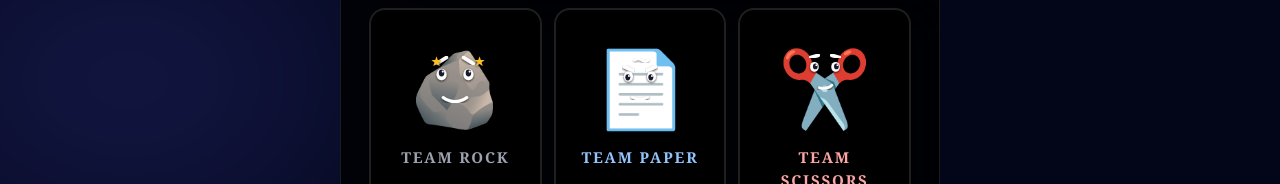
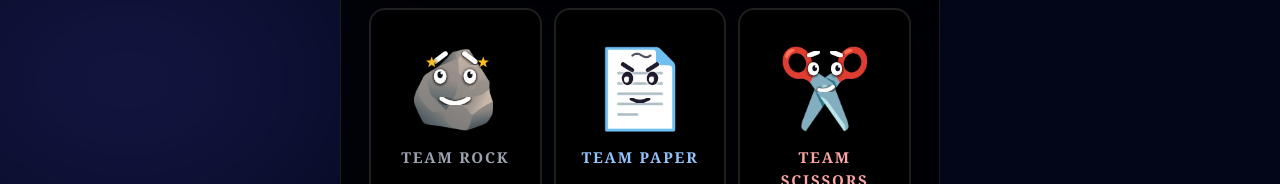
Before and after one commit to Philoso4er/Rock-Paper-Scissors, a React (Vite) app: page / in a window 1280 px wide. Shown: the top 184 px of the page. Built offline with nearby package versions, Linux system fonts and the light colour scheme.

Commit message:
Refactor MoodFace for better expression handling
Refactor MoodFace component to improve expression overlay and styling.

```diff
--- a/src/components/MoodFace.tsx
+++ b/src/components/MoodFace.tsx
@@ -8,97 +8,80 @@ interface MoodFaceProps {
   className?: string;
 }
 
-// Eye & expression overlay drawn on top of the actual emoji
-const ExpressionOverlay: React.FC<{
-  mood: MoodState;
-  size: number;
-  type: EmojiType;
-}> = ({ mood, size, type }) => {
+const ExpressionOverlay: React.FC<{ mood: MoodState; size: number; type: EmojiType }> = ({ mood, size, type }) => {
   const s  = size;
   const cx = s / 2;
 
-  // Each type has a different "face zone" — where the eyes/mouth sit
-  // based on where the natural face area of the emoji would be
-  const faceZone: Record<EmojiType, { eyeY: number; mouthY: number; spread: number; scale: number }> = {
-    rock:     { eyeY: s * 0.38, mouthY: s * 0.62, spread: s * 0.14, scale: 1    },
-    paper:    { eyeY: s * 0.40, mouthY: s * 0.62, spread: s * 0.12, scale: 0.9  },
-    scissors: { eyeY: s * 0.30, mouthY: s * 0.50, spread: s * 0.11, scale: 0.85 },
-  };
+  // Face zones tuned per emoji — where the "face" lives on each icon
+  const zone = {
+    rock:     { eyeY: s * 0.40, mouthY: s * 0.63, spread: s * 0.155, scale: 1.0  },
+    paper:    { eyeY: s * 0.42, mouthY: s * 0.64, spread: s * 0.130, scale: 0.95 },
+    scissors: { eyeY: s * 0.32, mouthY: s * 0.52, spread: s * 0.120, scale: 0.90 },
+  }[type];
 
-  const zone   = faceZone[type];
-  const eyeY   = zone.eyeY;
-  const mouthY = zone.mouthY;
-  const spread = zone.spread;
-  const er     = s * 0.052 * zone.scale; // eye radius
-  const pw     = s * 0.048 * zone.scale; // pupil radius
-  const mw     = spread * 0.88;           // mouth half-width
-  const bw     = spread * 0.72;           // brow half-width
-  const browY  = eyeY - er * 2.2;
+  const { eyeY, mouthY, spread, scale } = zone;
 
-  // Pupil offset direction per mood
-  const pupilOffset: Record<MoodState, { dx: number; dy: number }> = {
-    dominant:  { dx:  0,           dy: -er * 0.3 },
-    confident: { dx:  er * 0.2,    dy: -er * 0.1 },
-    neutral:   { dx:  0,           dy:  0         },
-    worried:   { dx: -er * 0.15,   dy:  er * 0.2  },
-    desperate: { dx:  0,           dy:  er * 0.35 },
-  };
-  const pd = pupilOffset[mood];
+  // Stroke colors — dark outline for light emojis, light for dark
+  // paper is light/white so needs DARK strokes; rock & scissors are darker so use light
+  const strokeColor  = type === 'paper' ? '#1a1a2e' : '#ffffff';
+  const outlineColor = type === 'paper' ? 'rgba(255,255,255,0.9)' : 'rgba(0,0,0,0.85)';
 
-  // Brow inner vertical shift per mood (- = up = angry, + = down = sad)
-  const browShift: Record<MoodState, { lInner: number; rInner: number }> = {
-    dominant:  { lInner: -er * 1.2, rInner: -er * 1.2 }, // angry V
-    confident: { lInner: -er * 0.5, rInner: -er * 0.5 }, // slight anger
+  const er  = s * 0.064 * scale;  // eye radius — bigger than before
+  const pw  = s * 0.044 * scale;  // pupil
+  const mw  = spread * 0.9;
+  const bw  = spread * 0.68;
+  const sw  = s * 0.044;          // stroke width — thicker
+  const bsw = s * 0.048;          // brow stroke width
+  const browY = eyeY - er * 2.4;
+  const lx  = cx - spread;
+  const rx  = cx + spread;
+
+  // Pupil direction
+  const pd = {
+    dominant:  { dx:  0,           dy: -er * 0.25 },
+    confident: { dx:  er * 0.22,   dy: -er * 0.1  },
+    neutral:   { dx:  0,           dy:  0          },
+    worried:   { dx: -er * 0.18,   dy:  er * 0.22  },
+    desperate: { dx:  0,           dy:  er * 0.3   },
+  }[mood];
+
+  // Brow tilt — inner corner shift
+  const bs = {
+    dominant:  { lInner: -er * 1.3, rInner: -er * 1.3 },
+    confident: { lInner: -er * 0.6, rInner: -er * 0.6 },
     neutral:   { lInner:  0,         rInner:  0         },
-    worried:   { lInner:  er * 0.9,  rInner:  er * 0.9  }, // sad /\
-    desperate: { lInner:  er * 1.4,  rInner:  er * 1.4  }, // very sad
-  };
-  const bs = browShift[mood];
+    worried:   { lInner:  er * 1.0,  rInner:  er * 1.0  },
+    desperate: { lInner:  er * 1.5,  rInner:  er * 1.5  },
+  }[mood];
 
   // Mouth shapes
-  const mouths: Record<MoodState, React.ReactNode> = {
+  const mouth = {
     dominant: (
-      // Big evil grin
-      <path
-        d={`M ${cx - mw} ${mouthY} Q ${cx} ${mouthY + mw * 0.7} ${cx + mw} ${mouthY}`}
-        stroke="white" strokeWidth={s * 0.032} fill="none"
-        strokeLinecap="round" filter="url(#shadow)"
-      />
+      <path d={`M ${cx-mw} ${mouthY} Q ${cx} ${mouthY + mw*0.72} ${cx+mw} ${mouthY}`}
+        stroke={strokeColor} strokeWidth={sw} fill="none" strokeLinecap="round"/>
     ),
     confident: (
-      // Smirk — one side lifted
-      <path
-        d={`M ${cx - mw * 0.6} ${mouthY + er * 0.4} Q ${cx + mw * 0.2} ${mouthY + mw * 0.45} ${cx + mw * 0.75} ${mouthY - er * 0.2}`}
-        stroke="white" strokeWidth={s * 0.028} fill="none"
-        strokeLinecap="round" filter="url(#shadow)"
-      />
+      <path d={`M ${cx-mw*0.55} ${mouthY+er*0.35} Q ${cx+mw*0.18} ${mouthY+mw*0.42} ${cx+mw*0.78} ${mouthY-er*0.22}`}
+        stroke={strokeColor} strokeWidth={sw*0.85} fill="none" strokeLinecap="round"/>
     ),
     neutral: (
-      <line
-        x1={cx - mw * 0.65} y1={mouthY} x2={cx + mw * 0.65} y2={mouthY}
-        stroke="white" strokeWidth={s * 0.026} strokeLinecap="round" filter="url(#shadow)"
-      />
+      <line x1={cx-mw*0.68} y1={mouthY} x2={cx+mw*0.68} y2={mouthY}
+        stroke={strokeColor} strokeWidth={sw*0.8} strokeLinecap="round"/>
     ),
     worried: (
-      // Slight frown
-      <path
-        d={`M ${cx - mw * 0.75} ${mouthY - er * 0.1} Q ${cx} ${mouthY + mw * 0.38} ${cx + mw * 0.75} ${mouthY - er * 0.1}`}
-        stroke="white" strokeWidth={s * 0.028} fill="none"
-        strokeLinecap="round" filter="url(#shadow)"
-      />
+      <path d={`M ${cx-mw*0.78} ${mouthY-er*0.1} Q ${cx} ${mouthY+mw*0.4} ${cx+mw*0.78} ${mouthY-er*0.1}`}
+        stroke={strokeColor} strokeWidth={sw*0.85} fill="none" strokeLinecap="round"/>
     ),
     desperate: (
-      // Wide open frown
-      <path
-        d={`M ${cx - mw} ${mouthY + er * 0.2} Q ${cx} ${mouthY - mw * 0.55} ${cx + mw} ${mouthY + er * 0.2}`}
-        stroke="white" strokeWidth={s * 0.032} fill="none"
-        strokeLinecap="round" filter="url(#shadow)"
-      />
+      <path d={`M ${cx-mw} ${mouthY+er*0.25} Q ${cx} ${mouthY-mw*0.52} ${cx+mw} ${mouthY+er*0.25}`}
+        stroke={strokeColor} strokeWidth={sw} fill="none" strokeLinecap="round"/>
     ),
-  };
+  }[mood];
 
-  const lx = cx - spread;
-  const rx = cx + spread;
+  // Eye fill: white sclera for dark emojis, dark sclera for paper
+  const scleraFill = type === 'paper' ? '#1a1a2e' : '#ffffff';
+  const pupilFill  = type === 'paper' ? '#ffffff' : '#0f0f1a';
+  const shineFill  = type === 'paper' ? 'rgba(255,255,255,0.5)' : 'rgba(255,255,255,0.95)';
 
   return (
     <svg
@@ -108,73 +91,77 @@ const ExpressionOverlay: React.FC<{
       style={{ position: 'absolute', inset: 0, pointerEvents: 'none' }}
     >
       <defs>
-        <filter id="shadow" x="-20%" y="-20%" width="140%" height="140%">
-          <feDropShadow dx="0" dy="1" stdDeviation="1" floodColor="rgba(0,0,0,0.8)" floodOpacity="1"/>
+        {/* Double shadow for max readability on any bg */}
+        <filter id={`shadow-${type}`} x="-30%" y="-30%" width="160%" height="160%">
+          <feDropShadow dx="0" dy="0" stdDeviation="1.5" floodColor={outlineColor} floodOpacity="1"/>
+          <feDropShadow dx="0" dy="1" stdDeviation="0.8" floodColor={outlineColor} floodOpacity="0.8"/>
         </filter>
       </defs>
 
-      {/* LEFT eyebrow */}
+      {/* ── LEFT brow ── */}
       <line
-        x1={lx - bw * 0.5} y1={browY}
-        x2={lx + bw * 0.5} y2={browY + bs.lInner}
-        stroke="white" strokeWidth={s * 0.038} strokeLinecap="round"
-        filter="url(#shadow)"
+        x1={lx - bw*0.52} y1={browY}
+        x2={lx + bw*0.52} y2={browY + bs.lInner}
+        stroke={strokeColor} strokeWidth={bsw} strokeLinecap="round"
+        filter={`url(#shadow-${type})`}
       />
-      {/* RIGHT eyebrow */}
+      {/* ── RIGHT brow ── */}
       <line
-        x1={rx - bw * 0.5} y1={browY + bs.rInner}
-        x2={rx + bw * 0.5} y2={browY}
-        stroke="white" strokeWidth={s * 0.038} strokeLinecap="round"
-        filter="url(#shadow)"
+        x1={rx - bw*0.52} y1={browY + bs.rInner}
+        x2={rx + bw*0.52} y2={browY}
+        stroke={strokeColor} strokeWidth={bsw} strokeLinecap="round"
+        filter={`url(#shadow-${type})`}
       />
 
-      {/* LEFT eye white */}
-      <ellipse cx={lx} cy={eyeY} rx={er} ry={er * 1.15} fill="white" filter="url(#shadow)"/>
-      {/* LEFT pupil */}
-      <ellipse cx={lx + pd.dx} cy={eyeY + pd.dy} rx={pw * 0.6} ry={pw * 0.75} fill="#1a1a2e"/>
-      {/* LEFT shine */}
-      <circle cx={lx + pd.dx + er * 0.25} cy={eyeY + pd.dy - er * 0.28} r={er * 0.22} fill="white"/>
+      {/* ── LEFT eye ── */}
+      <ellipse cx={lx} cy={eyeY} rx={er} ry={er*1.18}
+        fill={scleraFill} filter={`url(#shadow-${type})`}/>
+      <ellipse cx={lx+pd.dx} cy={eyeY+pd.dy} rx={pw*0.62} ry={pw*0.78} fill={pupilFill}/>
+      <circle  cx={lx+pd.dx+er*0.26} cy={eyeY+pd.dy-er*0.3} r={er*0.22} fill={shineFill}/>
 
-      {/* RIGHT eye white */}
-      <ellipse cx={rx} cy={eyeY} rx={er} ry={er * 1.15} fill="white" filter="url(#shadow)"/>
-      {/* RIGHT pupil */}
-      <ellipse cx={rx + pd.dx} cy={eyeY + pd.dy} rx={pw * 0.6} ry={pw * 0.75} fill="#1a1a2e"/>
-      {/* RIGHT shine */}
-      <circle cx={rx + pd.dx + er * 0.25} cy={eyeY + pd.dy - er * 0.28} r={er * 0.22} fill="white"/>
+      {/* ── RIGHT eye ── */}
+      <ellipse cx={rx} cy={eyeY} rx={er} ry={er*1.18}
+        fill={scleraFill} filter={`url(#shadow-${type})`}/>
+      <ellipse cx={rx+pd.dx} cy={eyeY+pd.dy} rx={pw*0.62} ry={pw*0.78} fill={pupilFill}/>
+      <circle  cx={rx+pd.dx+er*0.26} cy={eyeY+pd.dy-er*0.3} r={er*0.22} fill={shineFill}/>
 
-      {/* Mouth */}
-      {mouths[mood]}
+      {/* ── Mouth ── */}
+      <g filter={`url(#shadow-${type})`}>{mouth}</g>
 
-      {/* Desperate: sweat drop */}
+      {/* ── Desperate sweat drop ── */}
       {mood === 'desperate' && (
-        <ellipse
-          cx={rx + er * 1.5} cy={eyeY - er * 0.6}
-          rx={er * 0.38} ry={er * 0.65}
-          fill="#60a5fa" opacity={0.9} filter="url(#shadow)"
+        <ellipse cx={rx+er*1.6} cy={eyeY-er*0.55}
+          rx={er*0.4} ry={er*0.68}
+          fill="#60a5fa" opacity={0.95}
+          filter={`url(#shadow-${type})`}
         />
       )}
 
-      {/* Dominant: star sparkles */}
+      {/* ── Dominant stars ── */}
       {mood === 'dominant' && (
         <>
-          <text x={lx - er * 2.2} y={eyeY - er * 1.6} fontSize={s * 0.14} fill="#fbbf24" filter="url(#shadow)">★</text>
-          <text x={rx + er * 1.0} y={eyeY - er * 1.6} fontSize={s * 0.14} fill="#fbbf24" filter="url(#shadow)">★</text>
+          <text x={lx-er*2.4} y={eyeY-er*1.5} fontSize={s*0.15} fill="#fbbf24"
+            filter={`url(#shadow-${type})`}>★</text>
+          <text x={rx+er*1.1} y={eyeY-er*1.5} fontSize={s*0.15} fill="#fbbf24"
+            filter={`url(#shadow-${type})`}>★</text>
         </>
       )}
 
-      {/* Worried: wavy lines on forehead */}
+      {/* ── Worried stress lines (forehead squiggles) ── */}
       {mood === 'worried' && (
         <path
-          d={`M ${cx - er * 1.2} ${browY - er * 1.4} Q ${cx - er * 0.4} ${browY - er * 2} ${cx + er * 0.4} ${browY - er * 1.4} Q ${cx + er * 1.2} ${browY - er * 0.8} ${cx + er * 1.8} ${browY - er * 1.4}`}
-          stroke="white" strokeWidth={s * 0.022} fill="none"
-          strokeLinecap="round" opacity={0.7} filter="url(#shadow)"
+          d={`M ${cx-er*1.3} ${browY-er*1.5}
+              Q ${cx-er*0.5} ${browY-er*2.1} ${cx+er*0.3} ${browY-er*1.5}
+              Q ${cx+er*1.1} ${browY-er*0.9} ${cx+er*1.8} ${browY-er*1.5}`}
+          stroke={strokeColor} strokeWidth={s*0.026} fill="none"
+          strokeLinecap="round" opacity={0.75}
+          filter={`url(#shadow-${type})`}
         />
       )}
     </svg>
   );
 };
 
-// The actual emoji rendered large, with expression overlay on top
 const MoodFace: React.FC<MoodFaceProps> = ({ type, mood, size = 48 }) => {
   const emojiMap: Record<EmojiType, string> = {
     rock:     '🪨',
@@ -184,27 +171,22 @@ const MoodFace: React.FC<MoodFaceProps> = ({ type, mood, size = 48 }) => {
 
   return (
     <div style={{
-      width: size,
-      height: size,
+      width: size, height: size,
       position: 'relative',
       display: 'inline-flex',
       alignItems: 'center',
       justifyContent: 'center',
       flexShrink: 0,
     }}>
-      {/* The real emoji */}
       <span style={{
-        fontSize: size * 0.78,
+        fontSize: size * 0.80,
         lineHeight: 1,
         userSelect: 'none',
         display: 'block',
-        // Slight drop shadow so it reads on any background
-        filter: 'drop-shadow(0 2px 4px rgba(0,0,0,0.5))',
+        filter: 'drop-shadow(0 2px 5px rgba(0,0,0,0.6))',
       }}>
         {emojiMap[type]}
       </span>
-
-      {/* Expression overlay */}
       <ExpressionOverlay mood={mood} size={size} type={type} />
     </div>
   );
```
